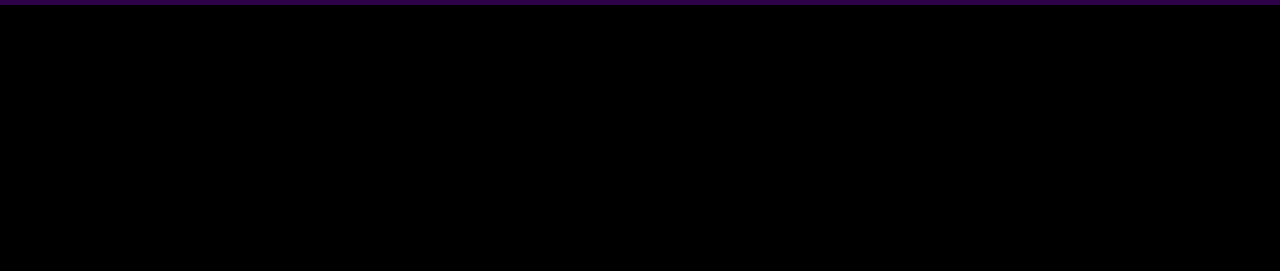
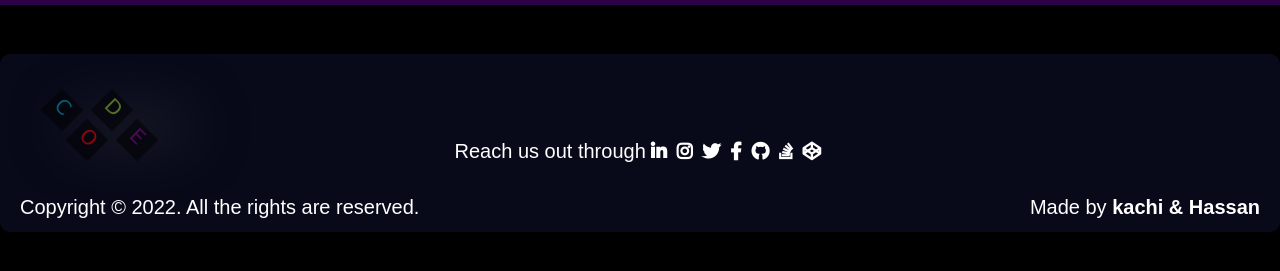
Before and after one commit to Moathal/Dynasty-Entertainment, a website built with webpack: page src/index.html in a window 1280 px wide. Shown: the part 79-350 px from the top of the page. Built offline with nearby package versions, Linux system fonts and the light colour scheme; no server answers.

Commit message:
Add footer

```diff
--- a/src/index.html
+++ b/src/index.html
@@ -115,6 +115,58 @@
         </div>
       </div>
     </div>
+    <footer>
+      <div class="row-footer">
+        <div class="site-logo">
+          <ul class="main-nav">
+            <li class="item1">
+              <span>C</span>
+            </li>
+            <li class="item2">
+              <span>O</span>
+            </li>
+            <li class="item3">
+              <span>D</span>
+            </li>
+            <li class="item4">
+              <span>E</span>
+            </li>
+          </ul>
+        </div>
+      </div>
+
+      <div class="row-footer">
+        <div class="follow-icons">
+          <div><span>Reach us out through</span></div>
+          <div class="social">
+            <a href="#"><i class="fab fa-linkedin-in"></i></a>
+          </div>
+          <div class="social">
+            <a href="#"><i class="fab fa-instagram"></i></a>
+          </div>
+          <div class="social">
+            <a href="#"><i class="fab fa-twitter"></i></a>
+          </div>
+          <div class="social">
+            <a href="#"><i class="fab fa-facebook-f"></i></a>
+          </div>
+          <div class="social">
+            <a href="#"><i class="fab fa-github"></i></a>
+          </div>
+          <div class="social">
+            <a href="#"><i class="fab fa-stack-overflow"></i></a>
+          </div>
+          <div class="social">
+            <a href="#"><i class="fab fa-codepen"></i></a>
+          </div>
+        </div>
+      </div>
+
+      <div class="row-footer">
+        <div class="right-dis">Made by <strong>kachi & Hassan</strong></div>
+        <div class="dist">Copyright © 2022. All the rights are reserved.</div>
+      </div>
+    </footer>
 
     <script
       src="https://cdn.jsdelivr.net/npm/@popperjs/core@2.11.5/dist/umd/popper.min.js"
```
